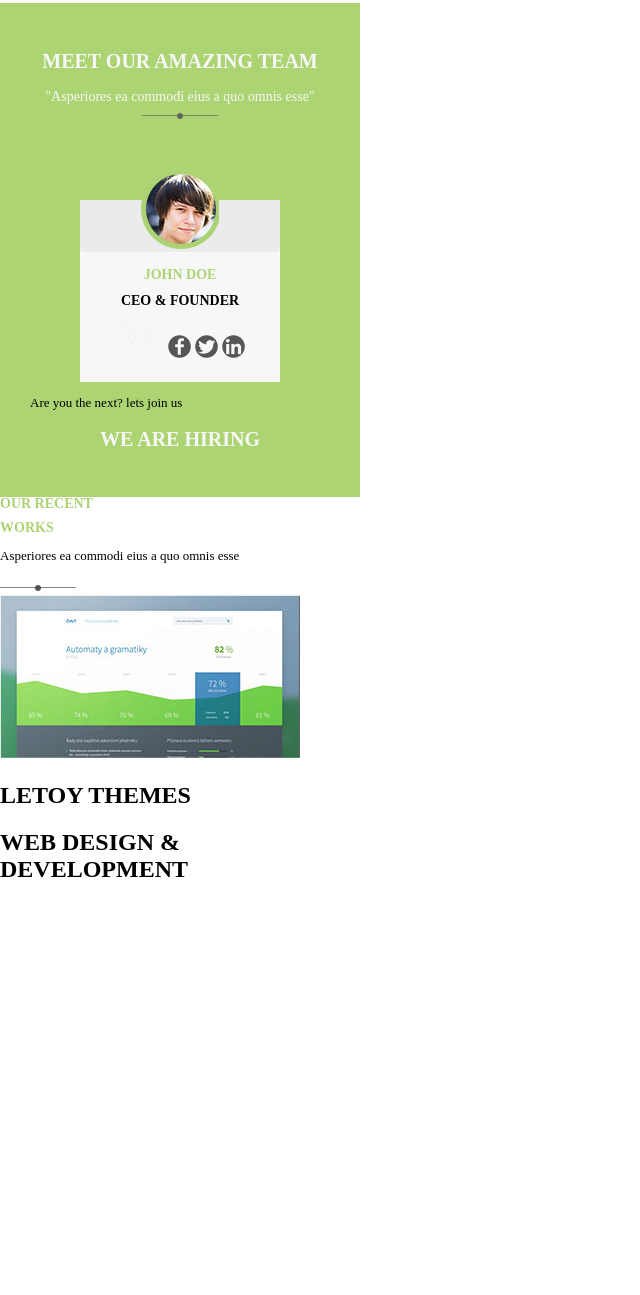
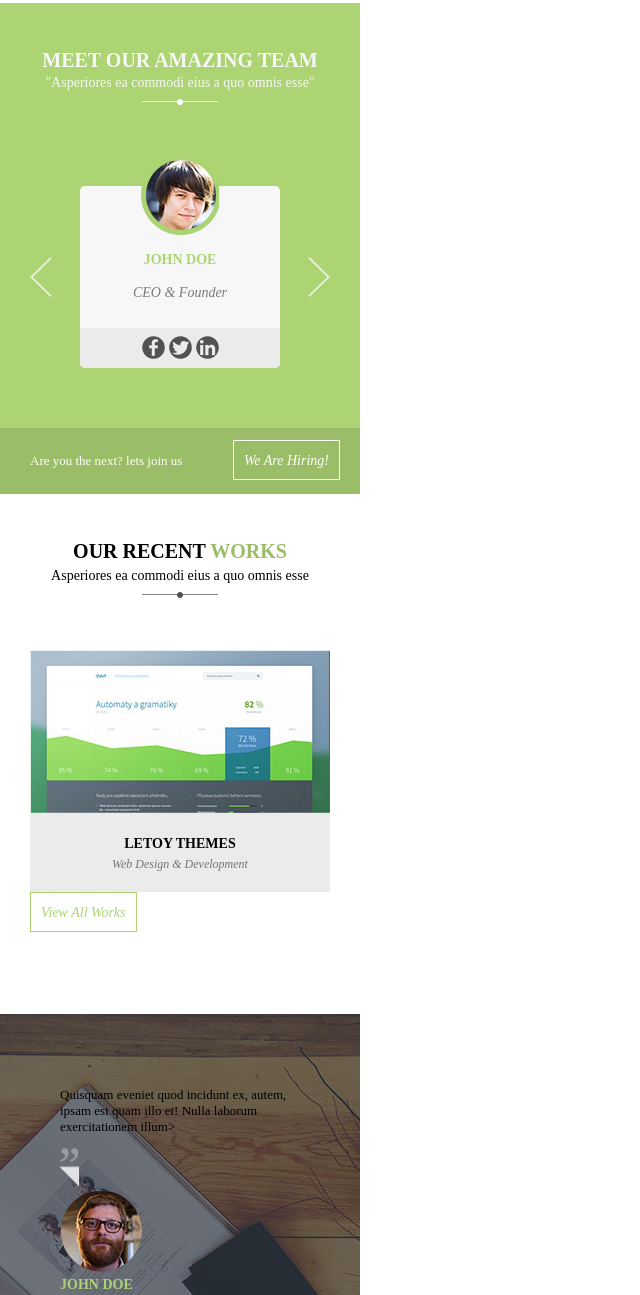
Before and after one commit to williamhoman/Sixteen-Website, a plain HTML site: page index.html in a window 1280 px wide. Shown: the part 1709-3004 px from the top of the page, without its empty margins (0-640 px from the left). Before the commit the page ends 2612 px from the top, so only its background shows below. Drawn offline with Linux system fonts and the light colour scheme.

Commit message:
laying-out-second to last page

```diff
--- a/index.html
+++ b/index.html
@@ -102,46 +102,93 @@
     </section>
 
     <section class="amazing-team">
+       <div class="meet-our-amazing">
         <h2>MEET OUR AMAZING TEAM</h2>
 
         <span class="quote">"Asperiores ea commodi eius a quo omnis esse"</span>
         <div class="divider"><img alt="separator" src=
-        "images/icon-separator.png"></div>
-
+        "images/icon-separator-white.png"></div>
+        </div>
+<div class="founder-wrapper">
 
         <div class="founder-box">
-           <div class="founder-box-gray">
+
             <img alt="founder" class="founder" src="images/pict-icon-boy.png">
 
-            <h2>John Doe</h2>
+            <h3>John Doe</h3>
 
-            <h3>CEO & Founder</h3><img alt="right arrow" src=
-            "images/icon-right-arrow.png"> <img alt="left arrow" src=
-            "images/icon-left-triangle.png"> <img alt="facbook" src=
-            "images/icon-facebook.png"> <img alt="twitter" src=
-            "images/icon-twitter.png"> <img alt="linkedin" src=
-            "images/icon-linked-in.png">
+            <h4>CEO &amp; Founder</h4>
+
+             <div class="founder-box-gray">
+             <div class="founder-social">
+            <img alt="facbook" src="images/icon-facebook.png">                 <img alt="twitter" src="images/icon-twitter.png">
+            <img alt="linkedin" src="images/icon-linked-in.png">
             </div>
            </div>
-             <div>
+           </div>
+            <img alt="right arrow" class="right-arrow" src="images/icon-right-arrow.png">
+            <img alt="left arrow" class="left-arrow" src="images/icon-left-triangle.png">
+
+            </div>
+             <div class="next-nav">
                 <p>Are you the next? lets join us</p>
+            <div class="hiring-box">
 
-                <h2 class="hiring">We Are Hiring</h2>
+            <a class="hiring-button" href="#">We Are Hiring!<a>
+
+                </div>
             </div>
 
       </section>
-        <main>
-            <h3>OUR RECENT</h3>
+        <section class="our-recent-works">
+            <h2 class="our-recent">OUR RECENT <em>WORKS</em></h2>
 
-            <h3 class="works">WORKS</h3>
+            <span class="quote">Asperiores ea commodi eius a quo omnis esse</span>
+            <img alt="separator" src="images/icon-separator.png">
 
-            <p>Asperiores ea commodi eius a quo omnis esse</p><img alt=
-            "separator" src="images/icon-separator.png"> <img alt="graph" src=
-            "images/pict-graph.jpg">
+            <img alt="graph" class="pict-graph" src="images/pict-graph.jpg">
+<div class="letoy-themes">
+           <div class="themes-div">
+            <h3>LETOY THEMES</h3>
 
-            <h2>LETOY THEMES</h2>
+            <h4 class="themes">Web Design &amp; Development</h4>
 
-            <h2 class="themes">Web Design & Development</h2>
-        </main>
+            </div>
+                   <div class="view-all-box">
+
+                    <a class="view-all-works" href="#">View All Works<a>
+                    </div>
+                  </div>
+        </section>
+        <section class=
+        "testimonials-section-main">
+          <section class=john-doe-section>
+           <div class="test-quote-wrap">
+               <p class="test-quote-para">Quisquam eveniet quod incidunt ex, autem, ipsam est quam illo et! Nulla laborum exercitationem illum></p>
+                <img alt="quote-icon" class="quote-icon"    src="images/icon-quotes.png">
+            <div class="john-doe-wrap">
+            </div>
+                     </div>
+                        <img src="images/icon-triangle.png" alt="right arrow">
+            <div class="john-doe-name">
+                                <img src="images/pict-round.png" alt="pict round">
+                                                               <h3>John Doe</h3>
+  <h4>smashmagazinge&#46;com</h4>
+
+
+            <div class="button-wrap">
+                <img src="images/icon-active-dot.png" alt=""><a>
+               <img src="images/icon-dot.png" alt=""><a>
+               <img src="images/icon-dot.png" alt=""><a>
+            </div>
+            </div>
+            </section>
+            <h2>Testimonials</h2>
+            <p>Optio corporis fuga mollitia sit magni ut quasi consequuntur aut iste aspernatur totam similiue sint. Harum voluptas vero iste. itaque et in sit eveniet acusamus quibusdam cupiditate</p>
+            <div class="give-testimonial-box">
+
+
+            </div>
+        </section>
 </body>
 </html>
--- a/main.css
+++ b/main.css
@@ -195,54 +195,224 @@ em {
 
 .amazing-team {
     background-color: #acd473;
+
 }
+
 
 .amazing-team h2 {
     color: #f7f7f7;
     font-size: 20px;
     text-align: center;
+    line-height: 20px;
+    margin-bottom: 5px;
 }
 
 .amazing-team span {
     color: #f7f7f7;
 }
 
-/*need to make separator white*/
+
 .amazing-team .divider{
-   filter: invert(20%);
    margin-bottom: 77px;
 }
 
 .founder-box {
+    position: relative;
     display: block;
     border: 3px solid white:#f7f7f7;
     background-color: #f7f7f7;
+    width: 200px;
     height: 182px;
-    width: 200px;
-    border-top-radius: 5px;
+    border-radius: 5px;
     margin: 0 auto;
-    margin-top: 48px;
     text-align: center;
+    margin-bottom: 60px;
 }
 
 .founder-box-gray {
-    positon: absolute;
-    height: 52px;
+    position: absolute;
+    height: 40px;
+    width: 200px;
+    bottom: 0;
     background-color: #ebebeb;
     border-bottom-left-radius: 5px;
     border-bottom-right-radius: 5px;
-    display: block;
+
 }
 
 .founder {
     margin-top: -27px;
 }
 
-.founder-box h2 {
+.founder-box h3 {
+    margin-top: 12px;
     color: #acd473;
     font-size: 14px;
 }
 
-.founder-box h3 {
+.founder-box h4 {
+    color: black;
+    opacity: .5;
+    font-family: DroidSerif;
+    font-style: italic;
+    font-weight: normal;
+    font-size: 14px;
+}
+
+.founder-social {
+    display: inline-block;
+    margin: 8px;
+
+}
+
+.founder-wrapper {
+    position: relative;
+    display: block;
+}
+
+.founder-wrapper .right-arrow {
+  position:absolute;
+  top: 50%;
+  transform: translateY(-50%);
+  right: 0px;
+}
+
+.founder-wrapper .left-arrow {
+  position:absolute;
+  top: 50%;
+  transform: translateY(-50%);
+  left: 0px;
+}
+
+.next-nav {
+    margin: 0 0 -30px -30px;
+    background-color: #9abd67;
+    width: 360px;
+    height: 66px;
+}
+
+.next-nav p {
+    position: absolute;
+    display: inline-block;
+    margin: 25px 0 0 30px;
+    color: white;
+}
+
+.next-nav .hiring-box {
+  display: inline-block;
+  color: white;
+  float: right;
+
+  border: white 1px solid;
+  padding: 10px 10px;
+  font-style: italic;
+  margin: 12px 20px;
+  }
+
+.next-nav a {
+    font-size: 14px;
+    color: white;
+    text-decoration: none;
+}
+
+/*    Our Recent Works Section    */
+
+.our-recent-works {
+    text-align: center;
+    height: 520px;
+}
+
+.our-recent {
+     font-size: 20px;
+     color: black;
+     text-align: center;
+     margin-bottom: 5px
+}
+
+.pict-graph {
+    margin-top: 48px;
+    position: relative;
+}
+
+.letoy-themes {
+    height: 80px;
+    width: 300px;
+    background-color: #ebebeb;
+    margin-top: -5px;
+}
+
+.themes-div {
+    position: relative;
+    display: inline-block;
+    height: 80px;
+
+}
+.themes-div h3 {
+    margin-top: 25px;
     color: black;
 }
+
+.themes-div h4 {
+    margin: -4px;
+    color: black;
+    opacity: .5;
+    font-family: DroidSerif;
+    font-style: italic;
+    font-weight: normal;
+    font-size: 12px;
+}
+
+.view-all-box {
+  position: absolute;
+  display: block;
+  border: #acd473 1px solid;
+  padding: 10px 10px;
+  font-style: italic;
+  text-align: center;
+  float: none;
+
+  }
+
+.view-all-box a{
+    font-size: 14px;
+    color: #acd473;
+    text-decoration: none;
+    text-align: center;
+}
+
+.testimonials-section-main {
+    height: 562px;
+    background-image: url(images/pict-background-book.jpg)
+}
+
+.john-doe-section {
+
+}
+
+.test-quote-wrap {
+
+}
+
+.test-quote-para {
+
+}
+
+.quote-icon {
+
+}
+
+.john-doe-wrap {
+
+}
+
+.john-doe-name {
+
+}
+
+.button-wrap {
+
+}
+
+.give-testimonial-box {
+
+}
```
Also changed, not shown: images/icon-separator-white.png (added).
